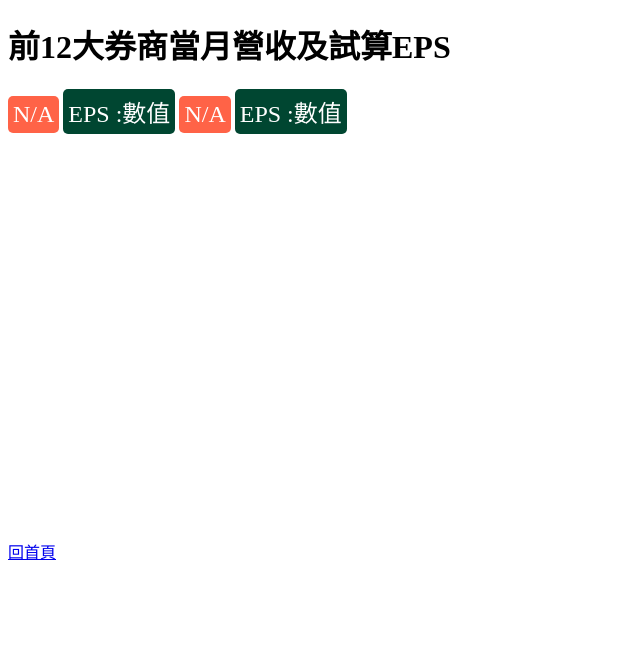
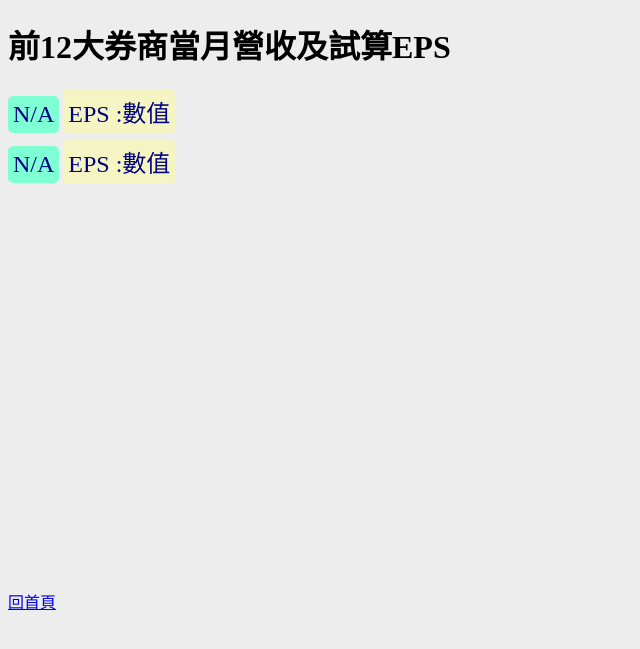
Before and after one commit to peiyi523/django_work_flask, a Flask app: page /current-EPS-charts in a window 1280 px wide; the page is wider, and only the part inside the window is pictured. Shown: the top 649 px of that part, without its empty margins (0-640 px from the left). Run offline with Flask 3, Linux system fonts and the light colour scheme; data that the repository does not hold is empty; parts of the project's set-up code (start-up, migrations or seed data) failed here and were passed over; some libraries are stand-ins or nearby versions.

Commit message:
取得排名第一資料

```diff
--- a/main.py
+++ b/main.py
@@ -16,9 +16,15 @@ def current_EPS_data():
     columns, values = get_eps()
     company = [value[0] for value in values]
     current_EPS = [value[6] for value in values]
+    # 取得第一名和本公司前一名及本公司排名
+    sorted_eps = sorted(values, key=lambda x: x[6])
+    print(sorted_eps)
+    highest = {"company": sorted_eps[-1][0], "current_EPS": sorted_eps[-1][6]}
+    # 待補本公司資料
 
     result = json.dumps(
-        {"company": company, "current_EPS": current_EPS}, ensure_ascii=False
+        {"company": company, "current_EPS": current_EPS, "highest": highest},
+        ensure_ascii=False,
     )
     return result
 
--- a/static/css/main.css
+++ b/static/css/main.css
@@ -1,5 +1,5 @@
 body {
-    background-color: #fff;
+    background-color: #EDEDED;
 }
 
 #main {
@@ -9,8 +9,8 @@ body {
 
 .banner {
     display: inline-block;
-    background-color: tomato;
-    color: white;
+    background-color: aquamarine;
+    color: navy;
     font-size: 24px;
     padding: 5px;
     border-radius: 5px;
@@ -19,8 +19,8 @@ body {
 
 .value {
     display: inline-block;
-    background-color: rgb(0, 70, 49);
-    color: white;
+    background-color: rgb(245, 245, 196);
+    color: navy;
     font-size: 24px;
     padding: 5px;
     border-radius: 5px;
--- a/static/js/main.js
+++ b/static/js/main.js
@@ -12,7 +12,11 @@ function drawEPS() {
             type: "GET",
             dataType: "json",
             success: (result) => {
-                // console.log(result);
+                $("#eps_high_company").text(result["highest"]["company"]);
+                $("#eps_high_value").text(result["highest"]["current_EPS"]);
+                // 待補本公司和
+
+
                 // 繪製對應區塊並給予必要參數
                 drawChat(myChart, "當月試算EPS", "本月稅後EPS", result["company"], result["current_EPS"])
             }
@@ -27,7 +31,7 @@ function drawChat(chart, title, legend, xData, yData) {
         },
         tooltip: {},
         legend: {
-            data: legend
+            data: [legend]
         },
         xAxis: {
             data: xData
--- a/templates/eps-charts.html
+++ b/templates/eps-charts.html
@@ -8,7 +8,7 @@
     <link rel="shortcut icon" href="#">
     <script src="https://cdnjs.cloudflare.com/ajax/libs/jquery/3.7.1/jquery.min.js"></script>
     <!-- 問老師:1.如果資料來源是從資料庫或讀取文檔，是不是也要引用jquery？引用jquery的目的是因為要使用ajax寫法嗎?
-                2.如果title要依據圖表資料的不同，用動態取可行嗎?
+                2.如果title和legend要依據圖表資料的不同，用動態取可行嗎?
                 3.最後網站要發佈才能讓使用者點網址連結進去看，對嗎? -->
     <script src="https://cdnjs.cloudflare.com/ajax/libs/echarts/5.5.0/echarts.min.js"></script>
     <link rel="stylesheet" href="../static/css/main.css">
@@ -17,14 +17,14 @@
 <body>
     <div id="container">
         <h1>前12大券商當月營收及試算EPS</h1>
-        <div id="pm25_high_site" class="banner">
+        <div id="eps_high_company" class="banner">
             N/A
         </div>
-        <div id="pm25_high_value" class="value"> EPS :數值</div>
-        <div id="pm25_low_site" class="banner">
+        <div id="eps_high_value" class="value"> EPS :數值</div><br>
+        <div id="eps_low_company" class="banner">
             N/A
         </div>
-        <div id="pm25_low_value" class="value"> EPS :數值</div>
+        <div id="eps_low_value" class="value"> EPS :數值</div>
     </div>
 
     <!-- 繪製區域 -->
```
